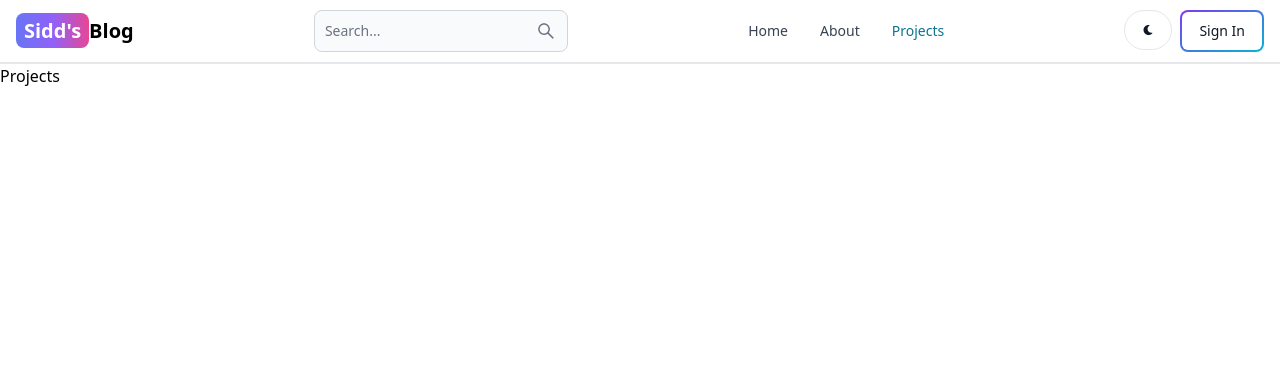
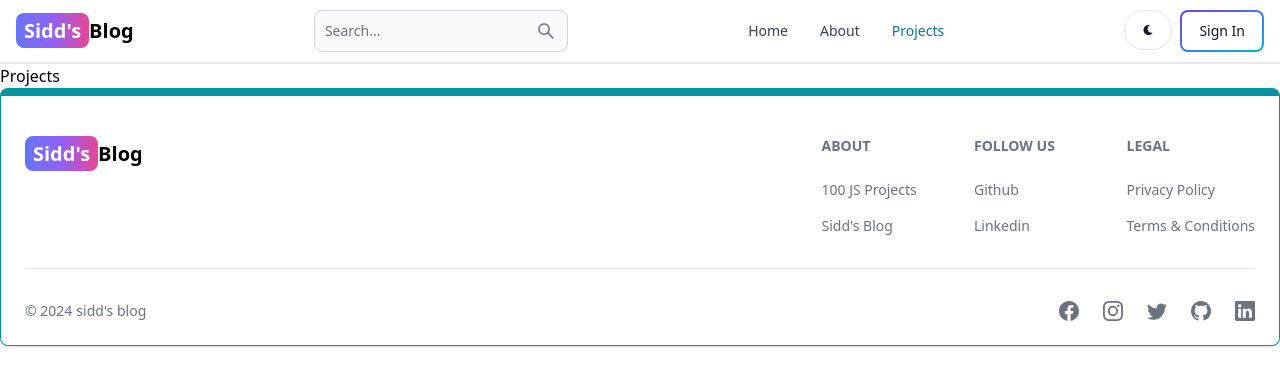
Before and after one commit to Siddh-Arth-G/Blog-App, a React (Vite) app in the folder client/: page /projects in a window 1280 px wide. Shown: the top 386 px of the page. Built offline with nearby package versions, Linux system fonts and the light colour scheme.

Commit message:
Footer section Ui completed

```diff
--- a/client/src/App.jsx
+++ b/client/src/App.jsx
@@ -7,11 +7,12 @@ import SignIn from './pages/SignIn'
 import SignUp from './pages/SignUp'
 import Projects from './pages/Projects'
 import Header from './components/Header'
+import Footer from './components/Footer'
 
 export default function App() {
   return (
     <BrowserRouter>
-    <Header />
+      <Header />
       <Routes>
         <Route path="/" element={<Home />} />
         <Route path="/about" element={<About />} />
@@ -20,6 +21,7 @@ export default function App() {
         <Route path="/signup" element={<SignUp />} />
         <Route path="/projects" element={<Projects />} />
       </Routes>
+      <Footer />
     </BrowserRouter>
   )
 }
--- /dev/null
+++ b/client/src/components/Footer.jsx
@@ -0,0 +1,95 @@
+import { Footer } from 'flowbite-react'
+import React from 'react'
+import { BsFacebook, BsInstagram, BsTwitter, BsGithub, BsLinkedin } from 'react-icons/bs';
+import { Link } from 'react-router-dom'
+
+export default function FooterCom() {
+  return (
+    <Footer container className='border border-t-8 border-teal-500'>
+        <div className='w-full mx-auto max-w-7xl'>
+            <div className='grid justify-between w-full sm:flex md:grid-cols-1'>
+                <div className='mt-5'>
+                    <Link to="/" className='self-center text-lg font-semibold whitespace-nowrap sm:text-xl dark:text-white'>
+                    <span className='px-2 py-1 text-white rounded-lg bg-gradient-to-r from-indigo-500 via-purple-500 to-pink-500'>Sidd's</span>
+                    Blog
+                    </Link>
+                </div>
+                <div className='grid grid-cols-2 gap-8 mt-4 sm:grid-cols-3 sm:gap-6'>
+                    <div>
+                        <Footer.Title title='About' />
+                        <Footer.LinkGroup col>
+                            <Footer.Link
+                                href='#'
+                                target='_blank'
+                                rel='noopener noreferrer'
+                            >
+                                100 JS Projects
+                            </Footer.Link>
+                            <Footer.Link
+                                href='/about'
+                                target='_blank'
+                                rel='noopener noreferrer'
+                            >
+                                Sidd's Blog
+                            </Footer.Link>
+                        </Footer.LinkGroup>
+                    </div>
+                    <div>
+                        <Footer.Title title='Follow Us' />
+                        <Footer.LinkGroup col>
+                            <Footer.Link
+                                href='#'
+                                target='_blank'
+                                rel='noopener noreferrer'
+                            >
+                                Github
+                            </Footer.Link>
+                            <Footer.Link
+                                href='/about'
+                                target='_blank'
+                                rel='noopener noreferrer'
+                            >
+                                Linkedin
+                            </Footer.Link>
+                        </Footer.LinkGroup>
+                    </div>
+                    <div>
+                        <Footer.Title title='Legal ' />
+                        <Footer.LinkGroup col>
+                            <Footer.Link
+                                href='#'
+                                target='_blank'
+                                rel='noopener noreferrer'
+                            >
+                                Privacy Policy
+                            </Footer.Link>
+                            <Footer.Link
+                                href='/about'
+                                target='_blank'
+                                rel='noopener noreferrer'
+                            >
+                                Terms & Conditions
+                            </Footer.Link>
+                        </Footer.LinkGroup>
+                    </div>
+                </div>
+            </div>
+            <Footer.Divider />
+            <div className='w-full sm:flex sm:items-center sm:justify-between'>
+                <Footer.Copyright
+                    href='#'
+                    by="sidd's blog"
+                    year={new Date().getFullYear()}
+                />
+                <div className='flex gap-6 mt-4 sm:mt-0 sm:justify-center'>
+                    <Footer.Icon href='#' icon={BsFacebook} />
+                    <Footer.Icon href='#' icon={BsInstagram} />
+                    <Footer.Icon href='#' icon={BsTwitter} />
+                    <Footer.Icon href='#' icon={BsGithub} />
+                    <Footer.Icon href='#' icon={BsLinkedin} />
+                </div>
+            </div>
+        </div>
+    </Footer>
+  )
+}
```
